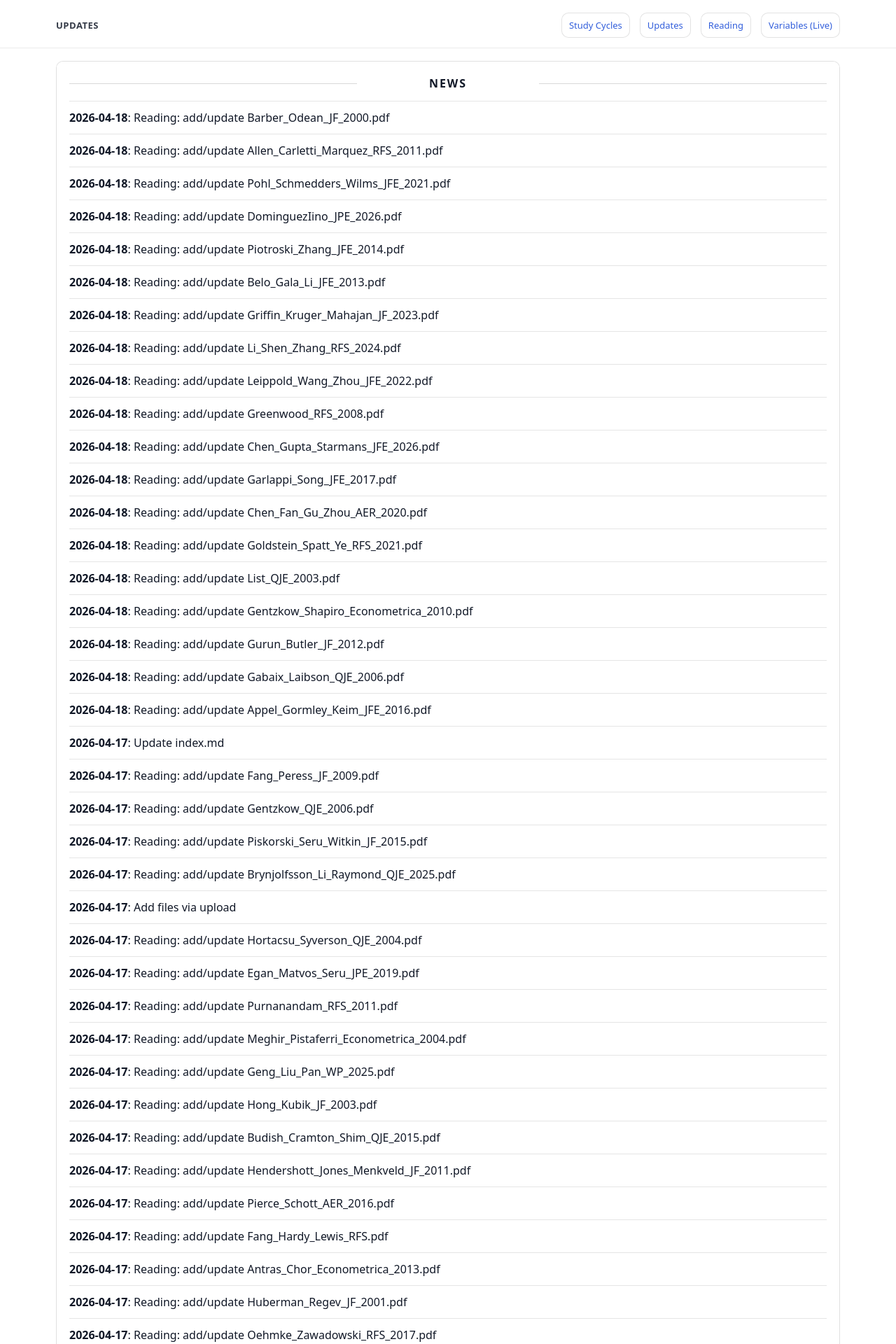
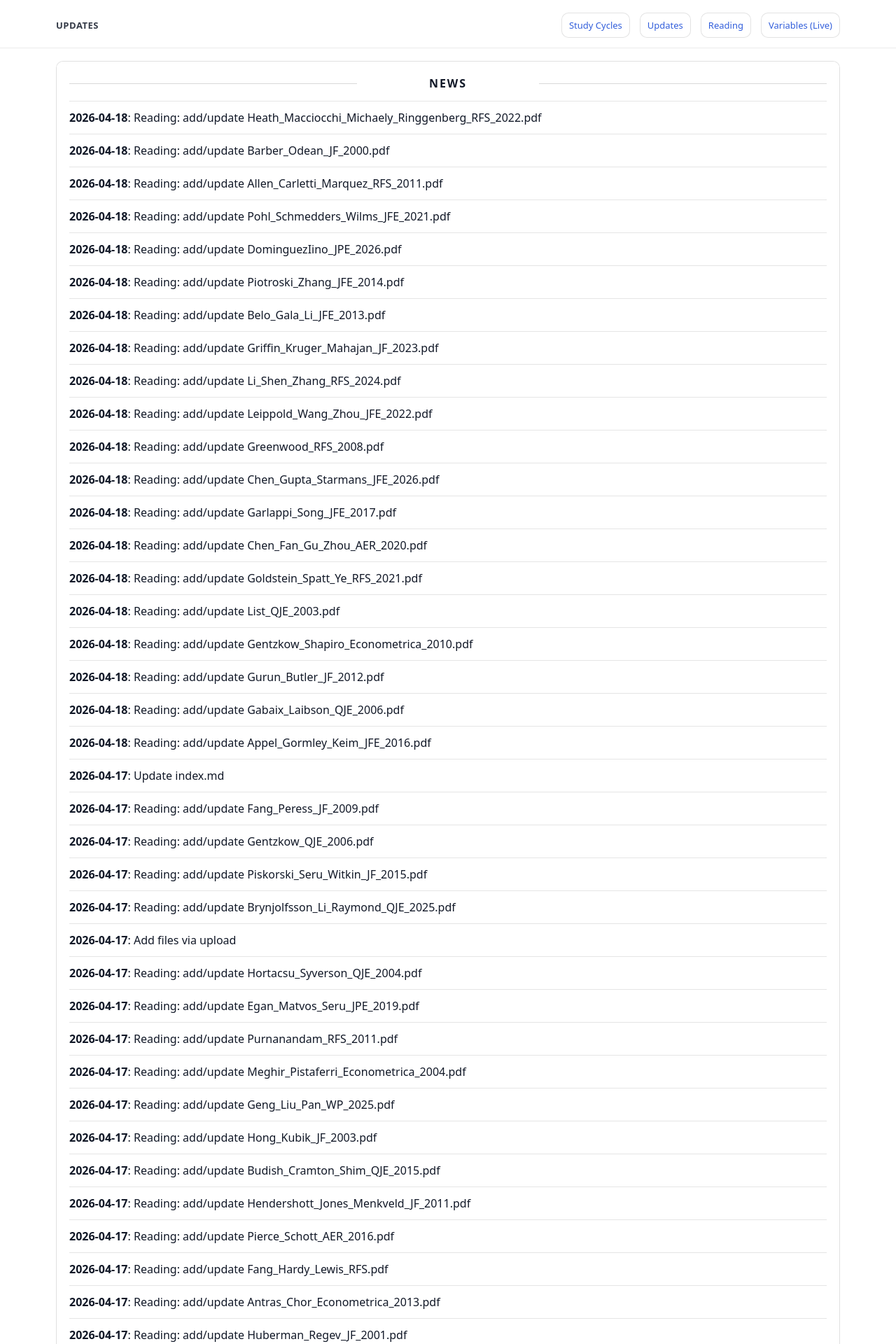
Before and after one commit to yaxinzn/study-archive, a Jekyll site: the page built from updates/index.md, in a window 1280 px wide. Shown: the top 1920 px of the page at 70% size. Built offline with Jekyll 4.4.1, drawn with Linux system fonts in a browser that asks for light colours; some of the changed text lies outside the part shown.

Commit message:
chore: update NEWS feed

```diff
--- a/_data/news.yml
+++ b/_data/news.yml
@@ -1,4 +1,7 @@
 # Auto-generated update history (sorted newest -> oldest). Do not edit manually.
+- ts: "1776517732"
+  date: "2026-04-18"
+  title: "Reading: add/update Heath_Macciocchi_Michaely_Ringgenberg_RFS_2022.pdf"
 - ts: "1776517633"
   date: "2026-04-18"
   title: "Reading: add/update Barber_Odean_JF_2000.pdf"
```
